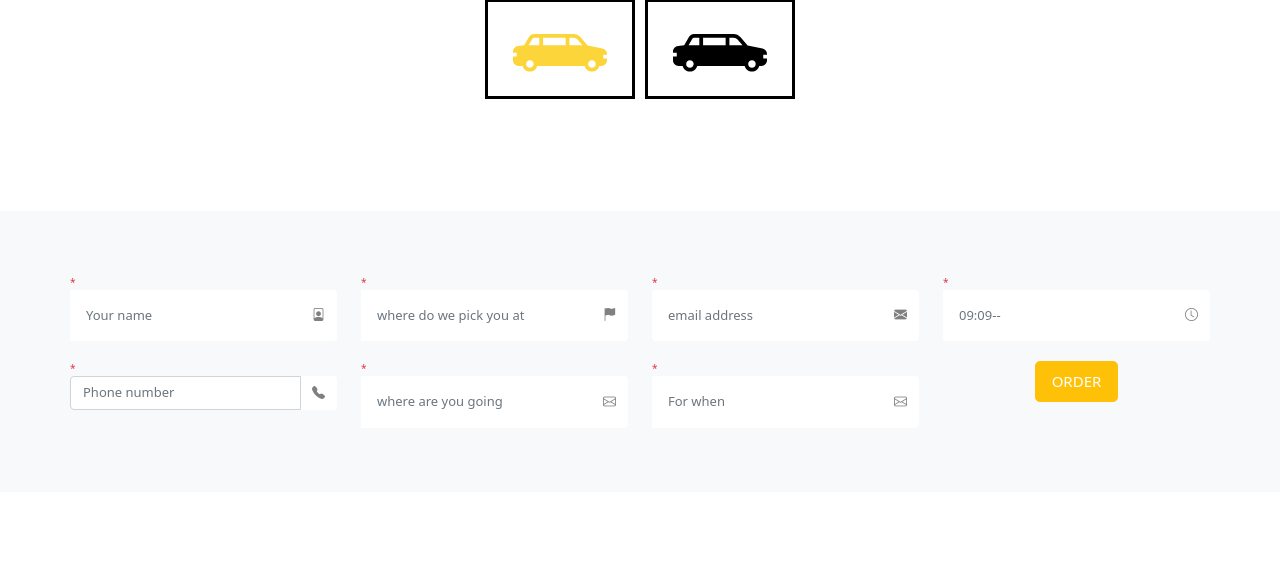
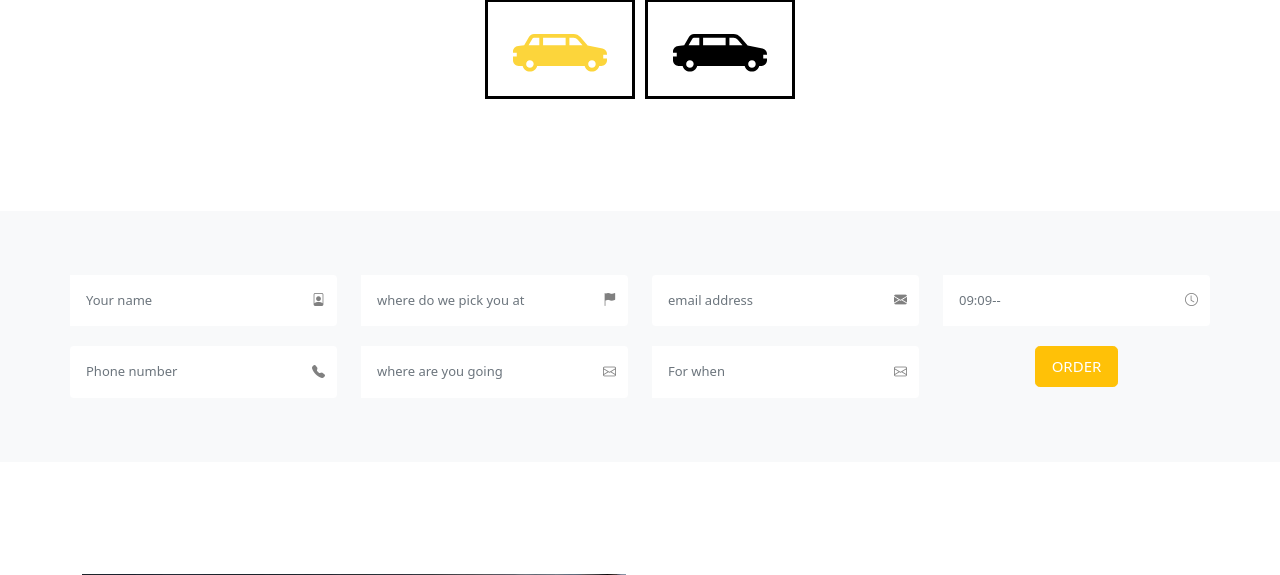
Before and after one commit to Daniella-cpu/WIDRIVE, a PHP site: page / in a window 1280 px wide. Shown: the part 1016-1591 px from the top of the page. Run offline with PHP 8.4, Linux system fonts and the light colour scheme; data that the repository does not hold is empty; some libraries are stand-ins or nearby versions.

Commit message:
remove error message

```diff
--- a/controllers/autoController.php
+++ b/controllers/autoController.php
@@ -23,9 +23,9 @@ if(isset($_POST['submit'])){
     if(empty($email)){
         $errors['email'] = "Email required";
     }
-    if(!filter_var($phone_num, FILTER_SANITIZE_NUMBER_INT)){
-        $errors['phone_num'] = "Phone number invalid";
-    }
+    // if(!filter_var($phone_num, FILTER_SANITIZE_NUMBER_INT)){
+    //     $errors['phone_num'] = "Phone number invalid";
+    // }
     if(empty($phone_num)){
         $errors['phone_num'] = "Number is required";
     }
@@ -48,9 +48,9 @@ if(isset($_POST['submit'])){
         $token = bin2hex(random_bytes(50));
         $verified = false;
 
-        $sql = "INSERT INTO car_users (name, email, phone_num, country, pickup_time, verified, token, location) VALUES (?, ?, ?, ?, ?, ?, ?, ?)";
+        $sql = "INSERT INTO car_users (name, email, phone_num, country, pickup_time,days, verified, token, location) VALUES (?, ?, ?, ?, ?, ?, ?, ?, ?)";
         $stmt = $conn->prepare($sql);
-        $stmt->bind_param('ssbsbbss', $name, $email, $phone_num, $country, $pickup_time, $verified, $token, $location);
+        $stmt->bind_param('ssbsbsbss', $name, $email, $phone_num, $country, $pickup_time, $days, $verified, $token, $location);
 
         if($stmt->execute()){
             $user_id = $conn->$insert_id;
--- a/index.php
+++ b/index.php
@@ -163,7 +163,11 @@ require_once 'controllers/autoController.php';
             <form action="index.php" method="post">
                 <div class="row justify-content-md-center">
                     <div class="col-md">
-                    <div class="text-danger" style="font-size:10px;">*<?php echo $errors['name']; ?></div>
+                    <?php if(isset($errors['name'])):?>
+                        <div class="text-danger" style="font-size:10px;">*
+                         <?php echo $errors['name'];?>
+                        </div>
+                         <?php endif;?>
                         <div class="input-group mb-3 input1">
                             <input type="text" class="form-control" name="name"  placeholder="Your name" >
                             <span class="input-group-text bg-white" id="basic-addon">
@@ -174,7 +178,11 @@ require_once 'controllers/autoController.php';
                         </div>
 
                       <div class="col-md">
-                       <div class="text-danger" style="font-size:10px;">*<?php echo $errors['location']; ?></div>
+                         <?php if(isset($errors['location'])):?>
+                        <div class="text-danger" style="font-size:10px;">*
+                         <?php echo $errors['location'];?>
+                        </div>
+                         <?php endif;?>
                         <div class="input-group mb-3">
                             <input type="text" class="form-control" name="location" placeholder="where do we pick you at" aria-describedby="basic-addon2">
                             <span class="input-group-text bg-white" id="basic-addon">
@@ -186,7 +194,11 @@ require_once 'controllers/autoController.php';
 
 
                         <div class="col-md">
-                        <div class="text-danger" style="font-size:10px;">*<?php echo $errors['email']; ?></div>
+                         <?php if(isset($errors['email'])):?>
+                         <div class="text-danger" style="font-size:10px;">*
+                           <?php echo $errors['email'];?>
+                         </div>
+                         <?php endif;?>
                             <div class="input-group mb-3">
                                 <input type="email" class="form-control" style="border:none; padding:16px; boder-radius: 0px;" name="email" placeholder="email address"  aria-describedby="basic-addon2">
                                 <span class="input-group-text bg-white" id="basic-addon">
@@ -197,7 +209,11 @@ require_once 'controllers/autoController.php';
 
 
                         <div class="col-md">
-                        <div class="text-danger" style="font-size:10px;">*<?php echo $errors['pickup_time']; ?></div>
+                         <?php if(isset($errors['pickup_time'])):?>
+                         <div class="text-danger" style="font-size:10px;">*
+                           <?php echo $errors['pickup_time'];?>
+                         </div>
+                         <?php endif;?>
                             <div class="input-group mb-3">
                                 <input type="text" class="form-control" name="pickup_time" placeholder="09:09--"  aria-describedby="basic-addon2">
                                 <span class="input-group-text bg-white" id="basic-addon">
@@ -209,9 +225,13 @@ require_once 'controllers/autoController.php';
 
                 <div class="row justify-content-md-center mt-1">
                     <div class="col-md">
-                    <div class="text-danger" style="font-size:10px;">*<?php echo $errors['phone_num']; ?></div>
+                       <?php if(isset($errors['phone_num'])):?>
+                        <div class="text-danger" style="font-size:10px;">*
+                         <?php echo $errors['phone_num'];?>
+                        </div>
+                         <?php endif;?>
                         <div class="input-group mb-3">
-                            <input type="number" class="form-control" name="phone_num" placeholder="Phone number" aria-describedby="basic-addon2">
+                            <input type="number" class="form-control" name="phone_num" placeholder="Phone number" style="border:none; padding:16px; boder-radius: 0px;" aria-describedby="basic-addon2">
                             <span class="input-group-text bg-white" id="basic-addon">
                                 <i class="bi bi-telephone-fill"></i>
                             </span>
@@ -219,7 +239,11 @@ require_once 'controllers/autoController.php';
                     </div>
 
                       <div class="col-md">
-                      <div class="text-danger" style="font-size:10px;">*<?php echo $errors['country']; ?></div>
+                        <?php if(isset($errors['country'])):?>
+                        <div class="text-danger" style="font-size:10px;">*
+                         <?php echo $errors['country'];?>
+                         </div>
+                         <?php endif;?>
                         <div class="input-group mb-3">
                             <input type="text" class="form-control" name="country" placeholder="where are you going"  aria-describedby="basic-addon2">
                             <span class="input-group-text bg-white" id="basic-addon">
@@ -230,7 +254,11 @@ require_once 'controllers/autoController.php';
 
 
                         <div class="col-md">
-                        <div class="text-danger" style="font-size:10px;">*<?php echo $errors['days']; ?></div>
+                          <?php if(isset($errors['days'])):?>
+                          <div class="text-danger" style="font-size:10px;">*
+                            <?php echo $errors['days'];?>
+                          </div>
+                          <?php endif;?>
                             <div class="input-group mb-3">
                                 <input type="text" class="form-control" name="days" placeholder="For when" aria-describedby="basic-addon2">
                                 <span class="input-group-text bg-white" id="basic-addon">
```
